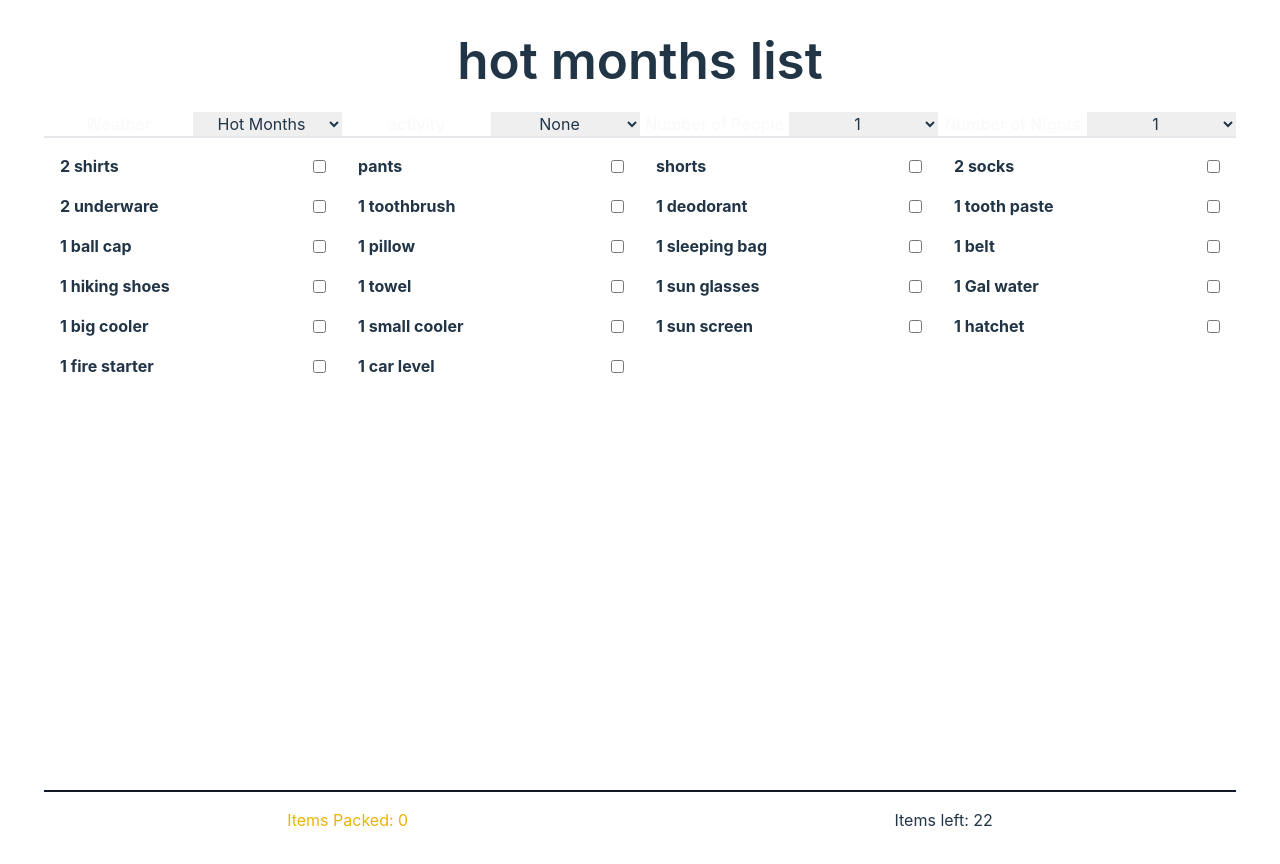
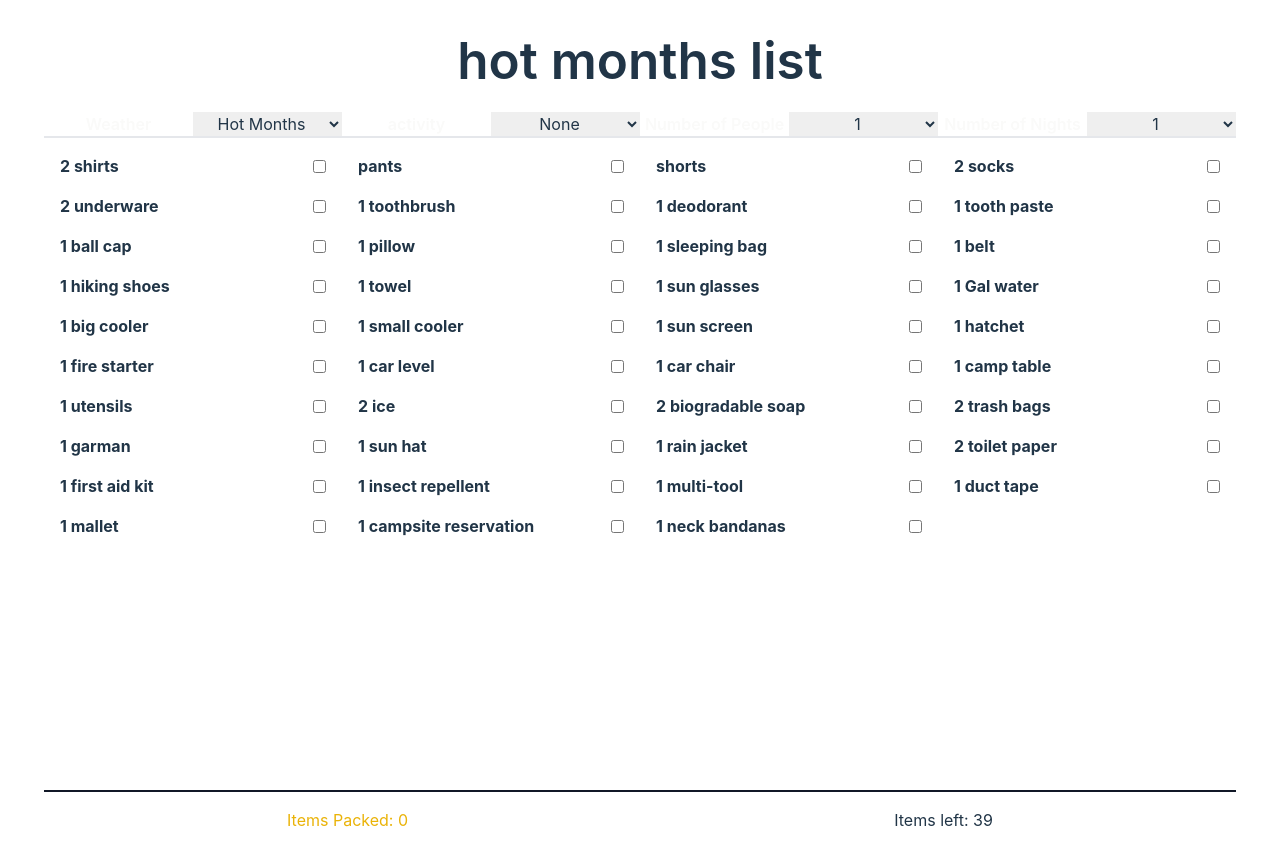
Before and after one commit to Jpatrick6420/checklist, a React (Vite) app: page / in a window 1280 px wide. Built offline with nearby package versions, Linux system fonts and the light colour scheme.

Commit message:
added more to camp items

```diff
--- a/src/data/itemData.js
+++ b/src/data/itemData.js
@@ -362,6 +362,193 @@ const items = [
     biking: false,
     kayaking: false,
   },
+  {
+    id: 36,
+    name: "car chair",
+    coldMonths: true,
+    hotMonths: true,
+    shoulderSeason: true,
+    packed: false,
+    quantity: 1,
+    biking: false,
+    kayaking: false,
+  },
+  {
+    id: 37,
+    name: "camp table",
+    coldMonths: true,
+    hotMonths: true,
+    shoulderSeason: true,
+    packed: false,
+    quantity: 1,
+    biking: false,
+    kayaking: false,
+  },
+  {
+    id: 38,
+    name: "utensils",
+    coldMonths: true,
+    hotMonths: true,
+    shoulderSeason: true,
+    packed: false,
+    quantity: 1,
+    biking: false,
+    kayaking: false,
+  },
+  {
+    id: 39,
+    name: "ice",
+    coldMonths: true,
+    hotMonths: true,
+    shoulderSeason: true,
+    packed: false,
+    quantity: 1.6,
+    biking: false,
+    kayaking: false,
+  },
+  {
+    id: 40,
+    name: "biogradable soap",
+    coldMonths: true,
+    hotMonths: true,
+    shoulderSeason: true,
+    packed: false,
+    quantity: 1.1,
+    biking: false,
+    kayaking: false,
+  },
+  {
+    id: 41,
+    name: "trash bags",
+    coldMonths: true,
+    hotMonths: true,
+    shoulderSeason: true,
+    packed: false,
+    quantity: 1.2,
+    biking: false,
+    kayaking: false,
+  },
+  {
+    id: 42,
+    name: "garman",
+    coldMonths: true,
+    hotMonths: true,
+    shoulderSeason: true,
+    packed: false,
+    quantity: 1,
+    biking: false,
+    kayaking: false,
+  },
+  {
+    id: 43,
+    name: "sun hat",
+    coldMonths: true,
+    hotMonths: true,
+    shoulderSeason: true,
+    packed: false,
+    quantity: 1,
+    biking: false,
+    kayaking: false,
+  },
+  {
+    id: 44,
+    name: "rain jacket",
+    coldMonths: true,
+    hotMonths: true,
+    shoulderSeason: true,
+    packed: false,
+    quantity: 1,
+    biking: false,
+    kayaking: false,
+  },
+  {
+    id: 45,
+    name: "toilet paper",
+    coldMonths: true,
+    hotMonths: true,
+    shoulderSeason: true,
+    packed: false,
+    quantity: 1.2,
+    biking: false,
+    kayaking: false,
+  },
+  {
+    id: 46,
+    name: "first aid kit",
+    coldMonths: true,
+    hotMonths: true,
+    shoulderSeason: true,
+    packed: false,
+    quantity: 1,
+    biking: false,
+    kayaking: false,
+  },
+  {
+    id: 47,
+    name: "insect repellent",
+    coldMonths: true,
+    hotMonths: true,
+    shoulderSeason: true,
+    packed: false,
+    quantity: 1,
+    biking: false,
+    kayaking: false,
+  },
+  {
+    id: 48,
+    name: "multi-tool",
+    coldMonths: true,
+    hotMonths: true,
+    shoulderSeason: true,
+    packed: false,
+    quantity: 1,
+    biking: false,
+    kayaking: false,
+  },
+  {
+    id: 49,
+    name: "duct tape",
+    coldMonths: true,
+    hotMonths: true,
+    shoulderSeason: true,
+    packed: false,
+    quantity: 1,
+    biking: false,
+    kayaking: false,
+  },
+  {
+    id: 50,
+    name: "mallet",
+    coldMonths: true,
+    hotMonths: true,
+    shoulderSeason: true,
+    packed: false,
+    quantity: 1,
+    biking: false,
+    kayaking: false,
+  },
+  {
+    id: 51,
+    name: "campsite reservation",
+    coldMonths: true,
+    hotMonths: true,
+    shoulderSeason: true,
+    packed: false,
+    quantity: 1,
+    biking: false,
+    kayaking: false,
+  },
+  {
+    id: 52,
+    name: "neck bandanas",
+    coldMonths: false,
+    hotMonths: true,
+    shoulderSeason: false,
+    packed: false,
+    quantity: 1,
+    biking: false,
+    kayaking: false,
+  },
 ];
 
 export { items };
```
